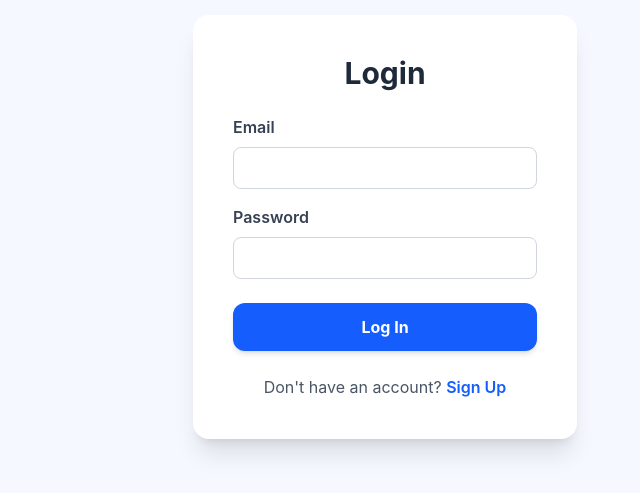
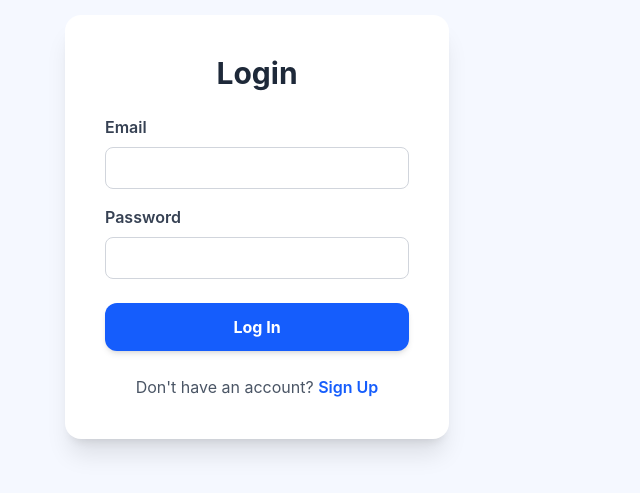
Before and after one commit to Marwa-001/TaskMate, a React (Create React App) app in the folder frontend/: page /login in a window 1280 px wide. Shown: the part 173-666 px from the top of the page, without its empty margins (383-1023 px from the left). Built offline with nearby package versions, Linux system fonts and the light colour scheme.

Commit message:
Adjust position of sign up and login forms

```diff
--- a/frontend/src/App.js
+++ b/frontend/src/App.js
@@ -311,19 +311,19 @@ const App = () => {
     task.title.toLowerCase().includes(searchQuery.toLowerCase())
   );
 
-  const hideLayout = location.pathname === "/login" || location.pathname === "/signup";
+const hideLayout = location.pathname === "/login" || location.pathname === "/signup";
 
   return (
     <div className="flex flex-col h-screen bg-[#F5F8FF] font-inter">
       {!hideLayout && <Header onSearchChange={setSearchQuery} toggleSidebar={toggleSidebar} />}
-      <div className={`flex flex-1 ${!hideLayout ? "mt-24" : ""}`}>
+      <div className={`flex flex-1 ${!hideLayout ? "mt-24 md:pl-64" : ""}`}> {/* 👈 Corrected line */}
         {!hideLayout && (
           <Sidebar
             isSidebarOpen={isSidebarOpen}
             toggleSidebar={toggleSidebar}
           />
         )}
-        <div className={`flex-1 flex flex-col md:pl-64 ${!hideLayout ? "pl-8 overflow-y-auto" : ""} md:pl-0`}>
+        <div className={`flex-1 flex flex-col ${!hideLayout ? "pl-8 overflow-y-auto" : ""} md:pl-0`}> {/* 👈 The issue is here too, remove md:pl-0 as it overwrites your padding */}
           <Routes>
             <Route path="/" element={
             <PrivateRoute>
```
